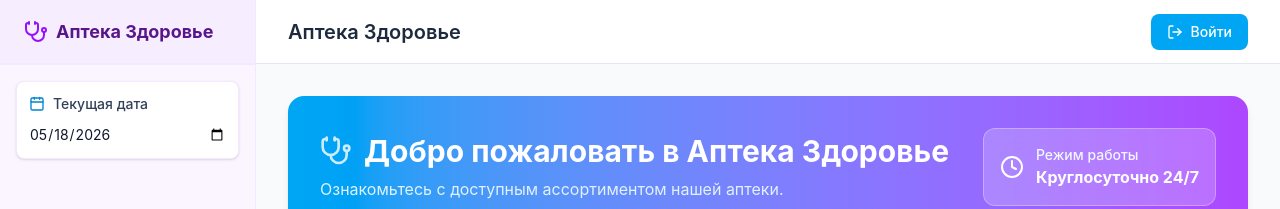
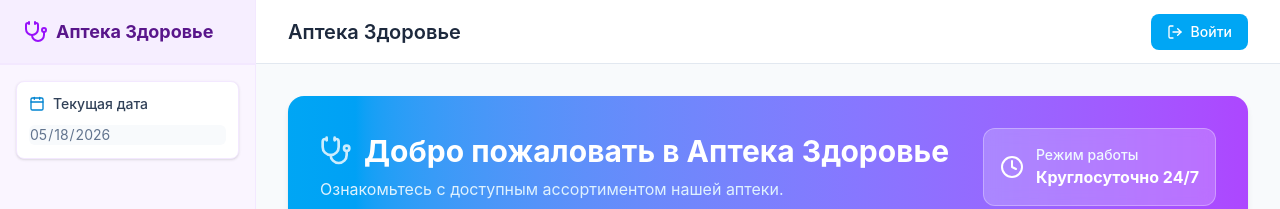
Before and after one commit to ksushpu/PharmaManager, a React (Vite) app in the folder frontend/: page / in a window 1280 px wide. Shown: the top 209 px of the page. Built offline with nearby package versions, Linux system fonts and the light colour scheme.

Commit message:
make date readonly for guests/suppliers, director can set only future dates

```diff
--- a/frontend/src/components/layout/Layout.jsx
+++ b/frontend/src/components/layout/Layout.jsx
@@ -1,6 +1,7 @@
 import { NavLink, Outlet, useNavigate } from "react-router";
 import { usePharmacy } from "@/context/PharmacyContext";
 import { LayoutDashboard, Package, ShoppingCart, Truck, Calendar, Stethoscope, LogOut, ClipboardList, Boxes } from "lucide-react";
+
 export function Layout() {
   const { name, currentDate, setCurrentDate, currentUser, logout } = usePharmacy();
   const navigate = useNavigate();
@@ -55,8 +56,22 @@ export function Layout() {
               <Calendar className="w-4 h-4 mr-2 text-sky-600" />
               Текущая дата
             </div>
-            <input type="date" value={currentDate} onChange={(e) => setCurrentDate(e.target.value)}
-              className="w-full text-sm border-slate-200 rounded-md" />
+            {currentUser?.role === "director" ? (
+              <input
+                type="date"
+                value={currentDate}
+                min={new Date().toISOString().split('T')[0]}
+                onChange={(e) => setCurrentDate(e.target.value)}
+                className="w-full text-sm border-slate-200 rounded-md"
+              />
+            ) : (
+              <input
+                type="date"
+                value={currentDate}
+                disabled
+                className="w-full text-sm border-slate-200 rounded-md bg-slate-50 text-slate-500"
+              />
+            )}
           </div>
         </div>
         {currentUser && (
```
